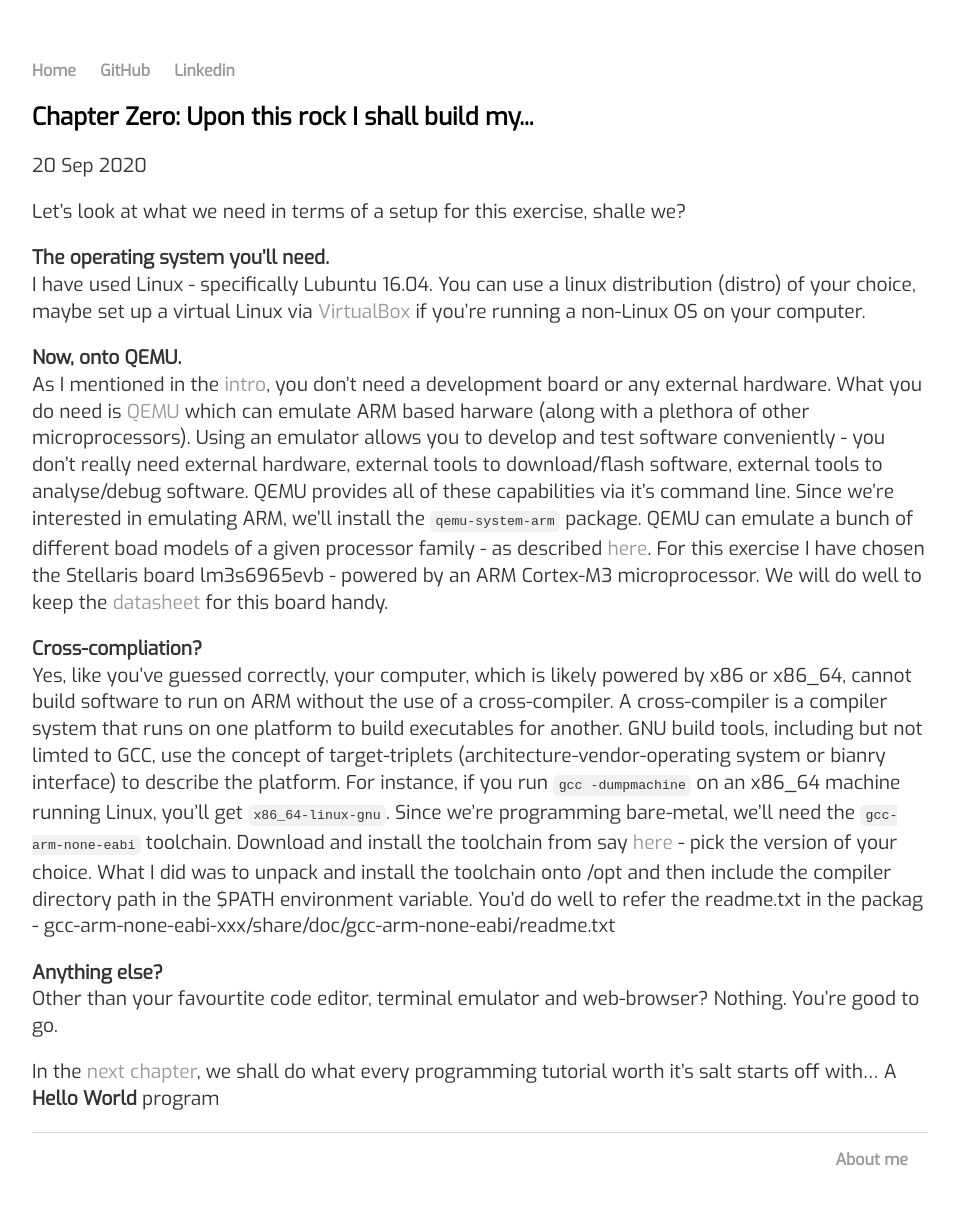
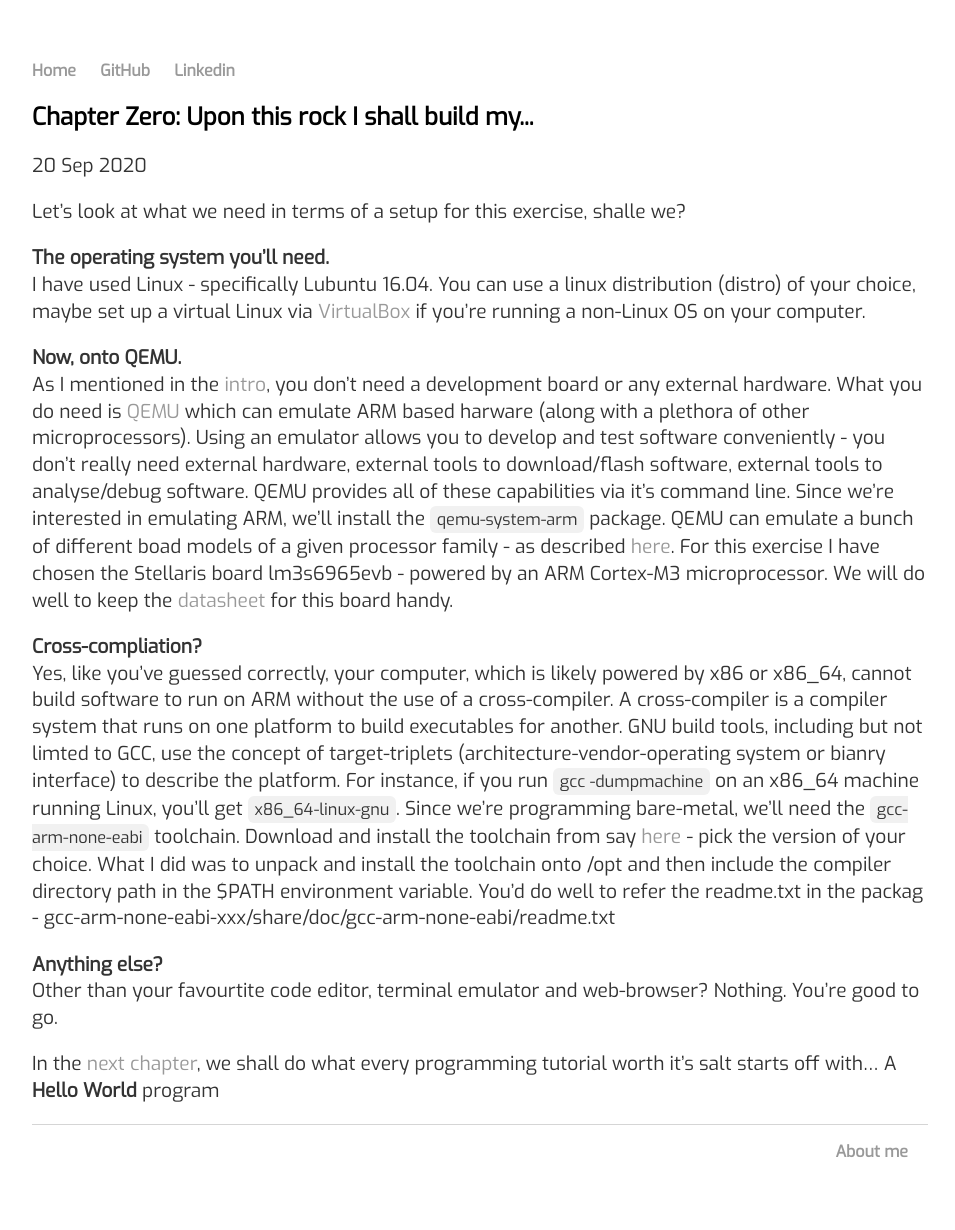
Before and after one commit to varun-venkatesh/varun-venkatesh.github.io, a Jekyll site: the page built from _posts/2020-09-20-bare-mtl-chapter0.md, in a window 1280 px wide. Shown: the whole page, without its empty margins (160-1115 px from the left). Built offline with Jekyll 4.4.1, drawn with Linux system fonts in a browser that asks for light colours.

Commit message:
Update main.css

```diff
--- a/css/main.css
+++ b/css/main.css
@@ -49,8 +49,9 @@ ul.posts li {
 
 code {
   padding: .2em .4em;
-  font-family: monospace;
+  font-family: 'Exo';
   font-size: 85%;
   background-color: #f1f1f1;
   border-radius: 6px;
+  overflow: auto;
 }
```
